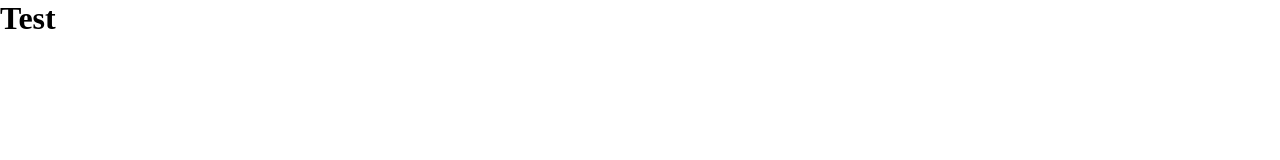
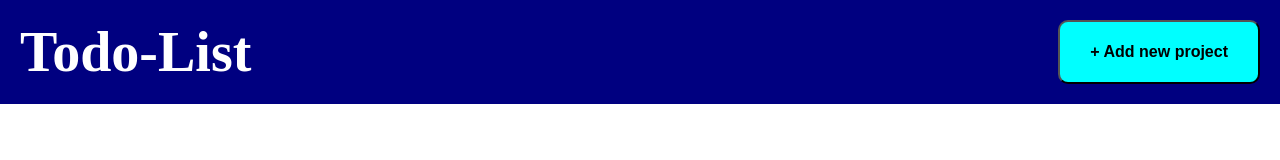
Before and after one commit to PanibratovR3/Todo-List, a website built with webpack: page src/template.html in a window 1280 px wide. Built offline with nearby package versions, Linux system fonts and the light colour scheme.

Commit message:
Created header with title of the app and button for adding new project (without handler).

```diff
--- a/src/style.css
+++ b/src/style.css
@@ -3,3 +3,24 @@
     padding: 0;
     box-sizing: border-box;
 }
+
+.header {
+    background-color: navy;
+    display: flex;
+    padding: 20px;
+}
+
+.header-text {
+    color: white;
+    font-weight: bold;
+    font-size: 3.5rem;
+}
+
+.add-project {
+    background-color: aqua;
+    padding: 15px 30px;
+    border-radius: 10px;
+    font-size: 1rem;
+    font-weight: bold;
+    margin-left: auto;
+}
--- a/src/template.html
+++ b/src/template.html
@@ -7,7 +7,13 @@
     <title>Todo-List</title>
 </head>
 <body>
-    <h1>Test</h1>
-    <script src="index.js"></script>
+    <div class="header">
+        <div class="header-text">
+            Todo-List
+        </div>
+        <button class="add-project">
+            + Add new project
+        </button>
+    </div>
 </body>
 </html>
```
